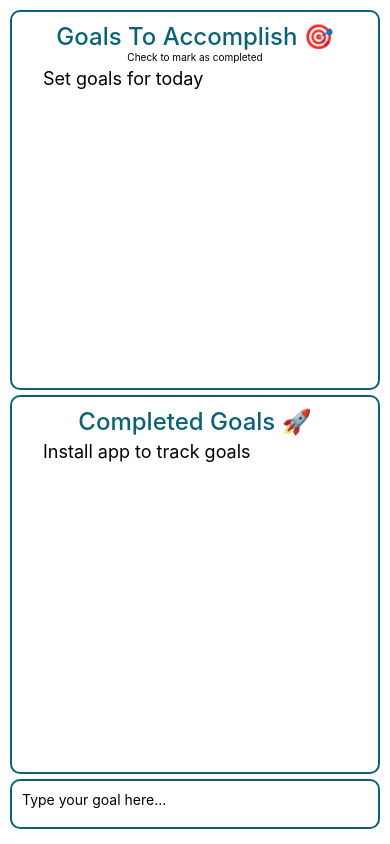
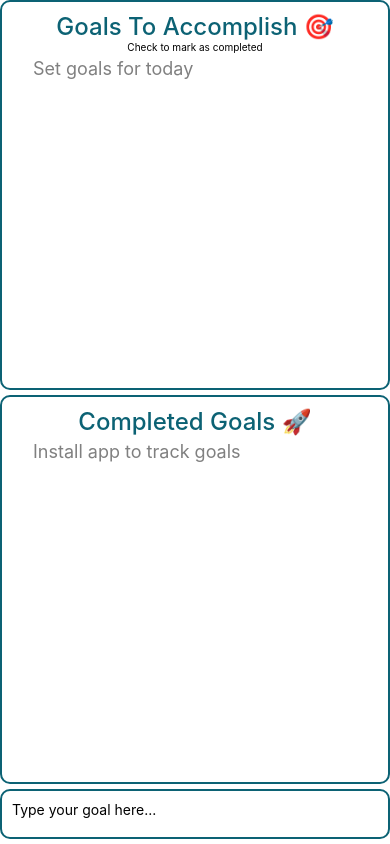
Before and after one commit to gauravadhikari1997/goals-react-native-app, a React Native app: screen / in a window 390 px wide. Built offline with nearby package versions, Linux system fonts and the light colour scheme; some icons are missing.

Commit message:
feat: handle colors based on theme

```diff
--- a/App.tsx
+++ b/App.tsx
@@ -13,11 +13,14 @@ import {Feather} from 'react-native-feather';
 import uuid from 'react-uuid';
 
 import Goal from './components/Goal';
+import {colors} from './constants';
 import useGoals from './hooks/useGoals';
-import {Goal as GoalType} from './types';
+import {ColorScheme, Goal as GoalType} from './types';
 
 function App(): JSX.Element {
-  const isDarkMode = useColorScheme() === 'dark';
+  const colorScheme = useColorScheme() ?? 'light';
+  const isDarkMode = colorScheme === 'dark';
+  const styles = styling(colorScheme);
 
   const [goal, setGoal] = useState('');
 
@@ -108,18 +111,24 @@ function App(): JSX.Element {
         />
 
         <View style={styles.actionButtons}>
-          <Feather stroke="black" width={25} height={50} onPress={addGoal} />
+          <Feather
+            stroke={colors[colorScheme].primary}
+            width={25}
+            height={50}
+            onPress={addGoal}
+          />
         </View>
       </View>
     </SafeAreaView>
   );
 }
 
-const styles = StyleSheet.create({
+const styling = (colorScheme: ColorScheme) =>
+  StyleSheet.create({
     container: {
       flex: 1,
-    backgroundColor: '#fff',
-    margin: 10,
+      backgroundColor: colors[colorScheme].secondary,
+      padding: 10,
     },
     flexGrow: {
       flex: 1,
@@ -128,7 +137,7 @@ const styles = StyleSheet.create({
       fontSize: 24,
       textAlign: 'center',
       fontWeight: '500',
-    color: '#0c6274',
+      color: colors[colorScheme].header,
     },
     subHeader: {
       fontSize: 10,
@@ -144,7 +153,7 @@ const styles = StyleSheet.create({
     input: {
       flex: 1,
       borderWidth: 2,
-    borderColor: '#0c6274',
+      borderColor: colors[colorScheme].header,
       borderRadius: 10,
       height: 50,
       padding: 10,
@@ -157,7 +166,7 @@ const styles = StyleSheet.create({
     },
     list: {
       flex: 1,
-    borderColor: '#0c6274',
+      borderColor: colors[colorScheme].header,
       borderWidth: 2,
       borderRadius: 10,
       padding: 10,
--- a/components/Goal.tsx
+++ b/components/Goal.tsx
@@ -1,9 +1,17 @@
 import React, {useRef, useState} from 'react';
-import {Text, StyleSheet, View, Animated, Easing} from 'react-native';
+import {
+  Text,
+  StyleSheet,
+  View,
+  Animated,
+  Easing,
+  useColorScheme,
+} from 'react-native';
 import {CheckCircle, Circle, X} from 'react-native-feather';
 
 import DueTime from './DueTime';
-import {Goal as GoalType} from '../types';
+import {colors} from '../constants';
+import {ColorScheme, Goal as GoalType} from '../types';
 
 interface GoalProps {
   data: GoalType;
@@ -12,6 +20,9 @@ interface GoalProps {
 }
 
 const Goal: React.FC<GoalProps> = ({data, action, type}) => {
+  const colorScheme = useColorScheme() ?? 'light';
+  const styles = styling(colorScheme);
+
   const [disabled, setDisabled] = useState(false);
 
   const completed = type === 'completed';
@@ -78,7 +89,8 @@ const Goal: React.FC<GoalProps> = ({data, action, type}) => {
   );
 };
 
-const styles = StyleSheet.create({
+const styling = (colorScheme: ColorScheme) =>
+  StyleSheet.create({
     goalContainer: {
       gap: 5,
       flexWrap: 'wrap',
@@ -99,6 +111,7 @@ const styles = StyleSheet.create({
     },
     description: {
       fontSize: 18,
+      color: colors[colorScheme].primary,
     },
   });
 
--- /dev/null
+++ b/constants/index.ts
@@ -0,0 +1,24 @@
+const commonColor = {
+  commonWhite: '#FFFFFF',
+  commonBlack: '#000000',
+  activeColor: '#DE5E69',
+  inactiveColor: '#DE5E6950',
+  boxActiveColor: '#DE5E6940',
+};
+
+const colors = {
+  light: {
+    secondary: '#FFFFFF',
+    primary: 'gray',
+    header: '#0c6274',
+    ...commonColor,
+  },
+  dark: {
+    secondary: 'black',
+    primary: '#FFFFFF',
+    header: '#FFFFFF',
+    ...commonColor,
+  },
+};
+
+export {colors};
--- a/types/index.ts
+++ b/types/index.ts
@@ -8,3 +8,5 @@ export type Goal = {
     notification: string;
   };
 };
+
+export type ColorScheme = 'light' | 'dark';
```
Lines whose indentation alone changed are shown as unchanged.
